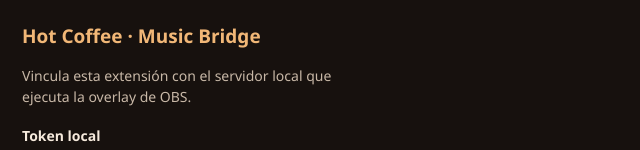
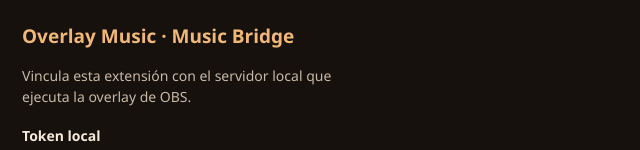
Before and after one commit to Lycan-ve/overlay-music, a browser extension: page extension/options.html in a window 1280 px wide. Shown: the top 150 px of the page, without its empty margins (0-640 px from the left). Drawn offline with Linux system fonts and the light colour scheme.

Commit message:
chore: remove unrelated branding from Overlay Music

```diff
--- a/extension/options.html
+++ b/extension/options.html
@@ -17,7 +17,7 @@
   </style>
 </head>
 <body>
-  <h1>Hot Coffee · Music Bridge</h1>
+  <h1>Overlay Music · Music Bridge</h1>
   <p>Vincula esta extensión con el servidor local que ejecuta la overlay de OBS.</p>
   <form id="settings-form">
     <label for="bridge-token">Token local</label>
```
